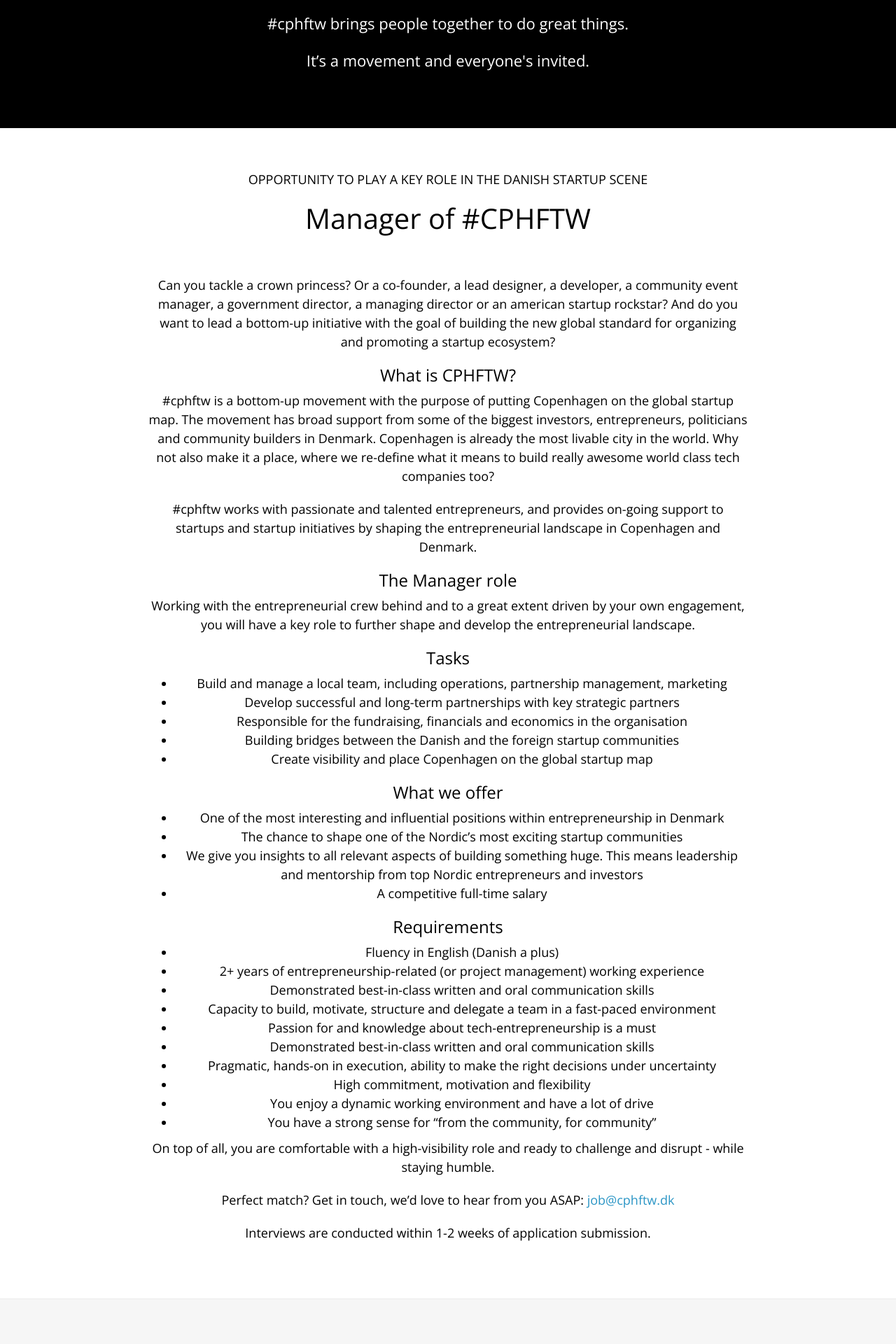
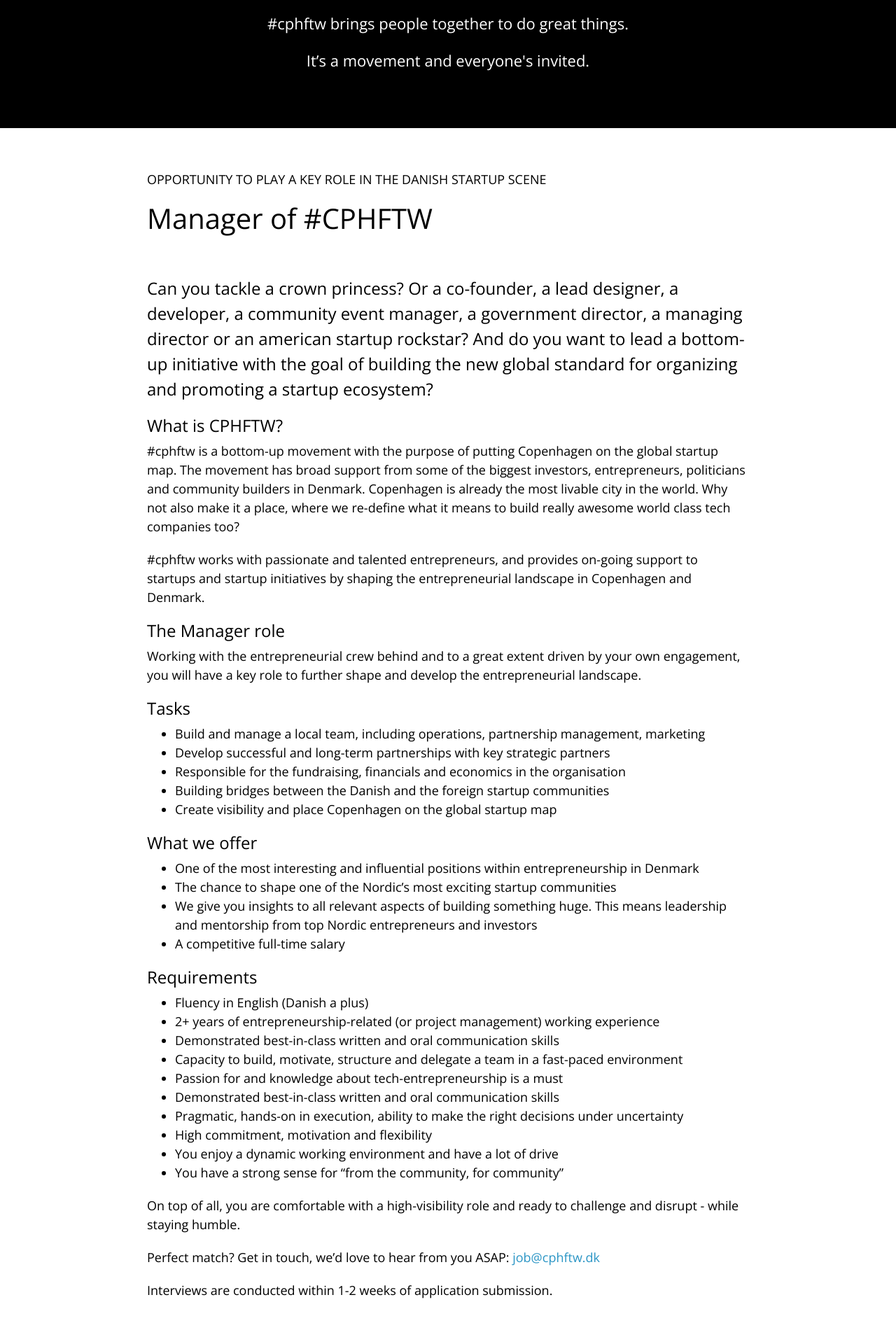
Before and after one commit to cphftw/cphftw.dk, a Jekyll site: the page built from index.html, in a window 1280 px wide. Shown: the part 1292-3212 px from the top of the page at 70% size. Built offline with Jekyll 4.4.1, drawn with Linux system fonts in a browser that asks for light colours; comment, search, counter and statistics services are not loaded.

Commit message:
A few style hacks to the job.

```diff
--- a/index.html
+++ b/index.html
@@ -35,14 +35,13 @@
 	</section>
 
 	<section class="next-event">
-	  <div class="inner">
+	  <div class="inner" style="text-align: left;">
 
 		OPPORTUNITY TO PLAY A KEY ROLE IN THE DANISH STARTUP SCENE
 		<h2>Manager of #CPHFTW</h2>
 
-		Can you tackle a crown princess?
-		Or a co-founder, a lead designer, a developer, a community event manager, a government director, a managing director or an american startup rockstar?
-		And do you want to lead a bottom-up initiative with the goal of building the new global standard for organizing and promoting a startup ecosystem?
+		<p style="font-size:24px;">Can you tackle a crown princess? Or a co-founder, a lead designer, a developer, a community event manager, a government director, a managing director or an american startup rockstar?
+		And do you want to lead a bottom-up initiative with the goal of building the new global standard for organizing and promoting a startup ecosystem?</p>
 
 		<h3>What is CPHFTW?</h3>
 		<p>#cphftw is a bottom-up movement with the purpose of putting Copenhagen on the global startup map. The movement has broad support from some of the biggest investors, entrepreneurs, politicians and community builders in Denmark. Copenhagen is already the most livable city in the world. Why not also make it a place, where we re-define what it means to build really awesome world class tech companies too?</p>
@@ -84,6 +83,8 @@
 			<li>You have a strong sense for “from the community, for community”</li>
 		</ul>
 
+		<p></p>
+
 		<p>On top of all, you are comfortable with a high-visibility role and ready to challenge and disrupt - while staying humble.</p>
 
 		<p>Perfect match? Get in touch, we’d love to hear from you ASAP: <a href="mailto:job@cphftw.dk">job@cphftw.dk</a></p>
```
